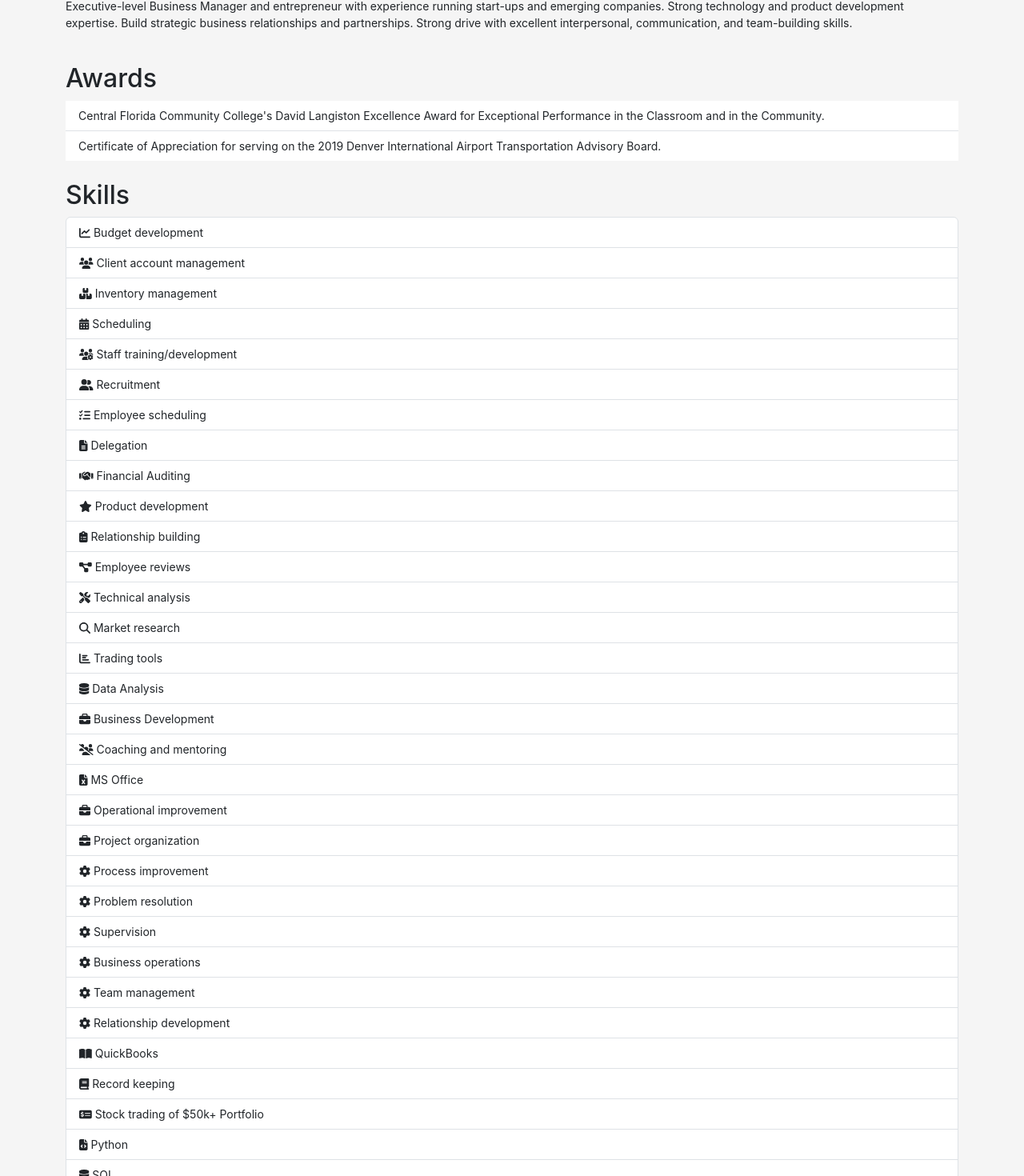
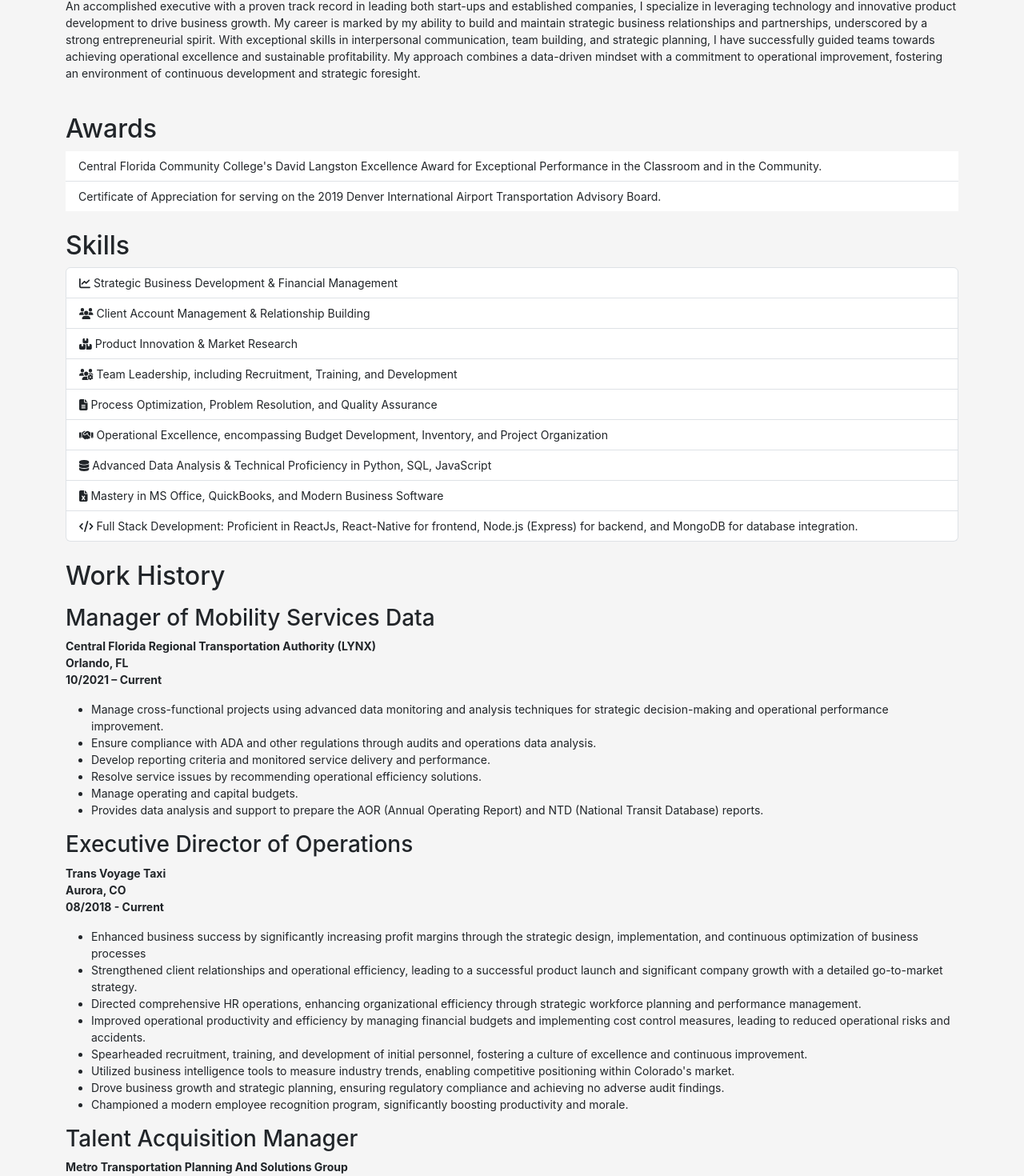
Before and after one commit to OldAlexhub/mohamedgad, a React (Create React App) app: page /aboutme in a window 1280 px wide. Shown: the part 937-2407 px from the top of the page at 80% size. Built offline with nearby package versions, Linux system fonts and the light colour scheme.

Commit message:
minor updates

```diff
--- a/src/components/JobData.jsx
+++ b/src/components/JobData.jsx
@@ -21,33 +21,14 @@ const Data = [
     location: "Aurora, CO",
     dates: "08/2018 - Current",
     responsibilities: [
-      "Devised, deployed and monitored processes to boost long-term business success and increase profit levels 23%.",
-      "Developed and implemented business processes.",
-      "Cultivated and strengthened lasting client relationships using account management.",
-      "Created, managed and executed business plan and communicated company vision and objectives to motivate teams.",
-      "Directed HR operations, including strategic workforce planning, goal cascading, performance management, staffing and benefits administration.",
-      "Managed purchasing, sales, marketing and customer account operations efficiently.",
-      "Led company to successful product launch and growth by developing initial product roadmap and go-to-market strategy.",
-      "Enhanced operational efficiency and productivity by managing budgets and accounts.",
-      "Reduced operational risks while organizing safety classes and customer service classes. As a result, reduced the number of accidents to 1 accident for the year of 2020 and only 2 accidents in 2019.",
-      "Tracked employee attendance and punctuality, addressing repeat problems quickly to prevent long-term habits.",
-      "Recruited, hired and trained initial personnel, working to establish key internal functions and outline scope of positions for new organization.",
-      "Observed each employee's individual strengths and initiated mentoring program to improve areas of weakness.",
-      "Established and administered annual budget with effective controls to prevent overages, minimize burn rate and support sustainability objectives.",
-      "Upheld great standards of leadership for employees, consistently leading by example for best-in-class.",
-      "Measuring industry trends to set proper measurements for competition. Through business intelligence tools and skills, I was able to compete with the largest companies within the state of Colorado.",
-      "Improved brand awareness by monitoring all marketing campaigns and fostering membership acquisitions and business development.",
-      "Drove year-over-year business growth while leading operations, strategic vision and long-range planning.",
-      "Reduced financial inconsistencies while assessing and verifying billing invoices and expense reports.",
-      "Applied performance data to evaluate and improve operations, target current business conditions and forecast needs.",
-      "Enhanced and redefined organizational structure to maintain company's competitive edge across territories.",
-      "Designed modern employee recognition program which boosted productivity and improved morale.",
-      "Chaired weekly meetings with executive leadership to identify opportunities for improvement, establish milestones and tailor products to individual markets.",
-      "Supported top-level decision-making and strategy planning, forging productive relationships with top leaders and serving as key advocate for various personnel issues.",
-      "Reduced budgetary expenditures by effectively negotiating contracts for more advantageous terms.",
-      "Fostered work culture of collaboration and inclusion to increase morale and reduce turnover.",
-      "Exercised appropriate cost control to meet budget restrictions and maximize profitability.",
-      "Achieved regulatory compliance with no adverse audit findings for facilities, documentation compliance or safety.",
+      "Enhanced business success by significantly increasing profit margins through the strategic design, implementation, and continuous optimization of business processes",
+      "Strengthened client relationships and operational efficiency, leading to a successful product launch and significant company growth with a detailed go-to-market strategy.",
+      "Directed comprehensive HR operations, enhancing organizational efficiency through strategic workforce planning and performance management.",
+      "Improved operational productivity and efficiency by managing financial budgets and implementing cost control measures, leading to reduced operational risks and accidents.",
+      "Spearheaded recruitment, training, and development of initial personnel, fostering a culture of excellence and continuous improvement.",
+      "Utilized business intelligence tools to measure industry trends, enabling competitive positioning within Colorado's market.",
+      "Drove business growth and strategic planning, ensuring regulatory compliance and achieving no adverse audit findings.",
+      "Championed a modern employee recognition program, significantly boosting productivity and morale.",
     ],
   },
   {
@@ -57,19 +38,11 @@ const Data = [
     location: "Denver, CO",
     dates: "04/2017 - 05/2018",
     responsibilities: [
-      "Developed communication and marketing plan and leveraged talent acquisition tools, resources and campaigns to source and attract top talent.",
-      "Sourced and screened candidates for managerial roles and worked with hiring managers to coordinate interviews, offers and onboarding.",
-      "Promoted increased focus on internal talent mobility and emerging talent across organization.",
-      "Identified and created recruitment and administrative performance metrics and data to analyze trends, drive change and assess progress.",
-      "Leveraged employee referrals, direct sourcing, Internet applications and recruitment agencies to source candidates for positions.",
-      "Acted as brand ambassador to educate candidates on culture, career growth, benefits and advantages of working for company.",
-      "Created onboarding solutions to tailor options for independent contractors hiring needs.",
-      "Reviewed employment applications and background check reports to facilitate hiring process.",
-      "Conducted compensation conversations with human resources and hiring managers to foster internal and external equity.",
-      "Optimized sourcing networks and used proactive methods to direct source candidates.",
-      "Evaluated resumes, interviewed and presented qualified candidates to hiring managers and solicited feedback to refine recruiting strategy.",
-      "Partnered with the Company's COO to create effective talent acquisition training materials that supported culture and performance objectives.",
-      "Created and drove talent acquisition and job placement strategies to attract diverse candidates.",
+      "Developed and executed a comprehensive communication and marketing plan to attract top talent, leveraging diverse sourcing channels including employee referrals, direct sourcing, and recruitment agencies.",
+      "Enhanced talent acquisition processes, focusing on internal mobility, emerging talent, and creating performance metrics to drive organizational change and assess effectiveness.",
+      "Served as a brand ambassador, highlighting the company's culture, career growth opportunities, and benefits to educate and attract candidates.",
+      "Introduced tailored onboarding solutions and collaborated closely with the COO to develop training materials that align with the company’s culture and performance goals.",
+      "Implemented strategic talent acquisition and job placement strategies, emphasizing diversity and optimizing sourcing networks to proactively identify and engage qualified candidates.",
     ],
   },
   {
@@ -79,21 +52,16 @@ const Data = [
     location: "Denver, CO",
     dates: "03/2016 - 04/2017",
     responsibilities: [
-      "Helped starting up the company along the side with its departments and employment needs.",
-      "Applied performance data to evaluate and improve operations, target current business conditions and forecast needs.",
-      "Developed value-added solutions and approaches by leveraging trends in customer marketplaces and industries.",
-      "Delivered business strategy and developed systems and procedures to improve operational quality and team efficiency.",
-      "Organized budgets, oversaw P&Ls and achieved margin targets consistently to stay on track with growth plans.",
-      "Devised and deployed successful marketing strategies, dramatically boosting store ranking.",
-      "Supported regulatory compliance by overseeing all audits to verify protocol adherence.",
-      "Created, managed and executed business plan and communicated company vision and objectives to motivate teams.",
-      "Boosted productivity by consolidating material planning, data collecting, payroll and accounting programs into one main system.",
-      "Identified and capitalized on community business opportunities with effective networking.",
-      "Enforced quality assurance protocols to deliver ideal customer experiences.",
-      "Reviewed performance data to monitor and measure productivity, goal progress and activity levels.",
-      "Created employee handbook and a driver manual.",
-      "Developed effective business plans to align strategic decisions with long-term objectives.",
-      "Improved brand awareness by monitoring all marketing campaigns and fostering membership acquisitions and business development.",
+      "Instrumental in the startup phase, establishing departments and meeting employment needs.",
+      "Utilized performance data to enhance operations, adapting to market trends for operational excellence.",
+      "Developed and executed business strategies, improving operational quality and efficiency.",
+      "Managed financials, from budgeting to P&L oversight, aligning with growth objectives.",
+      "Innovated marketing strategies, significantly enhancing brand positioning.",
+      "Ensured compliance through diligent audit oversight.",
+      "Unified essential business systems to boost overall productivity.",
+      "Cultivated community relations to explore business opportunities.",
+      "Implemented quality assurance standards to ensure customer satisfaction.",
+      "Authored key operational manuals, fostering a cohesive organizational culture.",
     ],
   },
   {
@@ -103,15 +71,14 @@ const Data = [
     location: "Denver, CO",
     dates: "02/2014 - 03/2016",
     responsibilities: [
-      "Applied performance data to evaluate and improve operations, target current business conditions and forecast needs.",
-      "Delivered business strategy and developed systems and procedures to improve operational quality and team efficiency.",
-      "Developed value-added solutions and approaches by leveraging trends in customer marketplaces and industries.",
-      "Organized budgets, oversaw P&Ls and achieved margin targets consistently to stay on track with growth plans.",
-      "Boosted productivity by consolidating material planning, data collecting, payroll and accounting programs into one main system.",
-      "Reduced corporate risk by managing shrink processes and controlling inventory levels.",
-      "Managed budget implementations, employee reviews, training, schedules and contract negotiations.",
-      "Reviewed performance data to monitor and measure productivity, goal progress and activity levels.",
-      "Enforced quality assurance protocols to deliver ideal customer experiences.",
+      "Leveraged performance data to refine operations and align with evolving business and market requirements.",
+      "Formulated and executed business strategies to enhance operational quality and team productivity.",
+      "Innovated solutions by analyzing market trends, improving service delivery and operational efficiency.",
+      "Managed financials meticulously, achieving targets through budget oversight and P&L management.",
+      "Enhanced productivity by integrating key systems, streamlining payroll, accounting, and material planning.",
+      "Mitigated risk by optimizing inventory management and shrinkage control.",
+      "Conducted comprehensive employee management, including performance reviews, training, and scheduling.",
+      "Applied quality assurance standards to ensure superior customer experiences.",
     ],
   },
   {
@@ -121,25 +88,14 @@ const Data = [
     location: "Arvada, CO",
     dates: "08/2012 - 07/2014",
     responsibilities: [
-      "Coordinated weekly conferences with store associates to communicate sales and customer service goals.",
-      "Reviewed performance data to monitor and measure productivity, goal progress and activity levels.",
-      "Set, enforced and optimized internal policies to maintain efficiency and responsiveness to demands.",
-      "Set effective store schedules based on forecasted customer levels, individual employee knowledge and service requirements.",
-      "Promoted team collaboration, performance and efficiency by fostering healthy environments focused on mutual success.",
-      "Applied performance data to evaluate and improve operations, target current business conditions and forecast needs.",
-      "Evaluated suppliers by assessing quality, timeliness and compliance of deliveries to maintain tight cost controls and maximize business operational efficiency.",
-      "Addressed and resolved strategy issues to support sales management and guide business direction.",
-      "Achieved consistent budget targets with optimal expense controls and elimination of unnecessary waste.",
-      "Rotated merchandise and displays to feature new products and promotions.",
-      "Established and administered annual budget with effective controls to prevent overages, minimize burn rate and support sustainability objectives.",
-      "Analyzed and interpreted store trends with QuickBooks to facilitate planning.",
-      "Developed new store location from ground up by hiring and training efficient team.",
-      "Provided excellent customer service, promoting membership loyalty and increasing customer satisfaction rates.",
-      "Minimized on-site cash with frequent deposits and high accuracy in predicting operations.",
-      "Supervised and effectively trained 32 employees to decrease process lags and boost productivity.",
-      "Managed weekly inventory transactions by creating templates to track optimal food and beverage stock.",
-      "Promoted business strategy by implementing improvements based on guest feedback.",
-      "Protected store from loss or theft by setting and enforcing clear security policies.",
+      "Orchestrated weekly meetings to set sales and service objectives, enhancing team alignment and performance.",
+      "Utilized performance data for continuous operational improvements, addressing real-time business needs.",
+      "Developed and enforced policies to boost efficiency and adaptability, with strategic scheduling to meet customer demands.",
+      "Enhanced team dynamics and productivity through a culture of collaboration and mutual success.",
+      "Assessed supplier performance for cost efficiency, contributing to operational excellence.",
+      "Directed sales strategies and budget management, achieving financial targets and sustainability.",
+      "Led the development of a new store, from location selection to team building, ensuring customer service excellence.",
+      "Implemented security measures to safeguard assets, alongside innovative strategies for inventory management and customer feedback utilization.",
     ],
   },
 ];
--- a/src/components/Layout.jsx
+++ b/src/components/Layout.jsx
@@ -8,6 +8,7 @@ import {
   ProjectOutlined,
   FundProjectionScreenOutlined,
   StockOutlined,
+  FileSearchOutlined,
 } from "@ant-design/icons";
 
 const { Header } = Layout;
@@ -36,6 +37,9 @@ const LayoutComponent = () => {
           <Menu.Item key="6" icon={<ProjectOutlined />}>
             <Link to="/projects">Projects</Link>
           </Menu.Item>
+          <Menu.Item key="7" icon={<FileSearchOutlined />}>
+            <Link to="/articles">Articles</Link>
+          </Menu.Item>
         </Menu>
       </Header>
 
--- a/src/components/Skills.jsx
+++ b/src/components/Skills.jsx
@@ -2,194 +2,61 @@ import {
   faChartLine,
   faUsers,
   faBoxes,
-  faCalendarAlt,
   faUsersCog,
-  faUserFriends,
-  faTasks,
   faFileAlt,
   faHandshake,
-  faStar,
-  faClipboardList,
-  faProjectDiagram,
-  faTools,
-  faSearch,
-  faChartBar,
   faDatabase,
   faCode,
-  faFileCode,
   faFileExcel,
-  faMoneyCheckAlt,
-  faBook,
-  faBookOpen,
-  faBriefcase,
-  faUsersSlash,
-  faCog,
 } from "@fortawesome/free-solid-svg-icons";
 
 const skills = [
   {
     id: 1,
-    skill: "Budget development",
+    skill: " Strategic Business Development & Financial Management",
     icon: faChartLine,
   },
   {
     id: 2,
-    skill: "Client account management",
+    skill: " Client Account Management & Relationship Building",
     icon: faUsers,
   },
   {
     id: 3,
-    skill: "Inventory management",
+    skill: " Product Innovation & Market Research",
     icon: faBoxes,
   },
   {
     id: 4,
-    skill: "Scheduling",
-    icon: faCalendarAlt,
+    skill: "	Team Leadership, including Recruitment, Training, and Development",
+    icon: faUsersCog,
   },
   {
     id: 5,
-    skill: "Staff training/development",
-    icon: faUsersCog,
+    skill: "	Process Optimization, Problem Resolution, and Quality Assurance",
+    icon: faFileAlt,
   },
   {
     id: 6,
-    skill: "Recruitment",
-    icon: faUserFriends,
+    skill:
+      " Operational Excellence, encompassing Budget Development, Inventory, and Project Organization",
+    icon: faHandshake,
   },
   {
     id: 7,
-    skill: "Employee scheduling",
-    icon: faTasks,
+    skill:
+      "	Advanced Data Analysis & Technical Proficiency in Python, SQL, JavaScript",
+    icon: faDatabase,
   },
   {
     id: 8,
-    skill: "Delegation",
-    icon: faFileAlt,
+    skill: "	Mastery in MS Office, QuickBooks, and Modern Business Software",
+    icon: faFileExcel,
   },
   {
     id: 9,
-    skill: "Financial Auditing",
-    icon: faHandshake,
-  },
-  {
-    id: 10,
-    skill: "Product development",
-    icon: faStar,
-  },
-  {
-    id: 11,
-    skill: "Relationship building",
-    icon: faClipboardList,
-  },
-  {
-    id: 12,
-    skill: "Employee reviews",
-    icon: faProjectDiagram,
-  },
-  {
-    id: 13,
-    skill: "Technical analysis",
-    icon: faTools,
-  },
-  {
-    id: 14,
-    skill: "Market research",
-    icon: faSearch,
-  },
-  {
-    id: 15,
-    skill: "Trading tools",
-    icon: faChartBar,
-  },
-  {
-    id: 16,
-    skill: "Data Analysis",
-    icon: faDatabase,
-  },
-  {
-    id: 17,
-    skill: "Business Development",
-    icon: faBriefcase,
-  },
-  {
-    id: 18,
-    skill: "Coaching and mentoring",
-    icon: faUsersSlash,
-  },
-  {
-    id: 19,
-    skill: "MS Office",
-    icon: faFileExcel,
-  },
-  {
-    id: 20,
-    skill: "Operational improvement",
-    icon: faBriefcase,
-  },
-  {
-    id: 21,
-    skill: "Project organization",
-    icon: faBriefcase,
-  },
-  {
-    id: 22,
-    skill: "Process improvement",
-    icon: faCog,
-  },
-  {
-    id: 23,
-    skill: "Problem resolution",
-    icon: faCog,
-  },
-  {
-    id: 24,
-    skill: "Supervision",
-    icon: faCog,
-  },
-  {
-    id: 25,
-    skill: "Business operations",
-    icon: faCog,
-  },
-  {
-    id: 26,
-    skill: "Team management",
-    icon: faCog,
-  },
-  {
-    id: 27,
-    skill: "Relationship development",
-    icon: faCog,
-  },
-  {
-    id: 28,
-    skill: "QuickBooks",
-    icon: faBookOpen,
-  },
-  {
-    id: 29,
-    skill: "Record keeping",
-    icon: faBook,
-  },
-  {
-    id: 30,
-    skill: "Stock trading of $50k+ Portfolio",
-    icon: faMoneyCheckAlt,
-  },
-  {
-    id: 31,
-    skill: "Python",
-    icon: faFileCode,
-  },
-  {
-    id: 32,
-    skill: "SQL",
-    icon: faDatabase,
-  },
-  {
-    id: 33,
-    skill: "JavaScript",
+    skill:
+      " Full Stack Development: Proficient in ReactJs, React-Native for frontend, Node.js (Express) for backend, and MongoDB for database integration.",
     icon: faCode,
   },
 ];
--- a/src/routes/AboutMe.jsx
+++ b/src/routes/AboutMe.jsx
@@ -20,11 +20,18 @@ const AboutMe = () => {
         <Col>
           <h2>Professional Summary</h2>
           <p>
-            Executive-level Business Manager and entrepreneur with experience
-            running start-ups and emerging companies. Strong technology and
-            product development expertise. Build strategic business
-            relationships and partnerships. Strong drive with excellent
-            interpersonal, communication, and team-building skills.
+            An accomplished executive with a proven track record in leading both
+            start-ups and established companies, I specialize in leveraging
+            technology and innovative product development to drive business
+            growth. My career is marked by my ability to build and maintain
+            strategic business relationships and partnerships, underscored by a
+            strong entrepreneurial spirit. With exceptional skills in
+            interpersonal communication, team building, and strategic planning,
+            I have successfully guided teams towards achieving operational
+            excellence and sustainable profitability. My approach combines a
+            data-driven mindset with a commitment to operational improvement,
+            fostering an environment of continuous development and strategic
+            foresight.
           </p>
         </Col>
       </Row>
@@ -33,7 +40,7 @@ const AboutMe = () => {
           <h2>Awards</h2>
           <ListGroup variant="flush">
             <ListGroup.Item>
-              Central Florida Community College's David Langiston Excellence
+              Central Florida Community College's David Langston Excellence
               Award for Exceptional Performance in the Classroom and in the
               Community.
             </ListGroup.Item>
--- a/src/routes/Projects.jsx
+++ b/src/routes/Projects.jsx
@@ -1,6 +1,7 @@
 import React, { useEffect, useState } from "react";
 import { Link } from "react-router-dom";
 import axios from "axios";
+import "../styles/Cards.css";
 
 const Projects = () => {
   const [projects, setProjects] = useState([]);
--- /dev/null
+++ b/src/styles/Cards.css
@@ -0,0 +1,13 @@
+.card {
+  height: 100%;
+}
+
+.card-body {
+  height: calc(100% - 143px); /* Adjust as needed based on your card content */
+  overflow: hidden;
+}
+
+.card-img-top {
+  height: 200px; /* Adjust as needed based on your image aspect ratio */
+  object-fit: cover;
+}
```
Also changed, not shown: src/components/Hero.jsx (+56 -10 lines), src/styles/Hero.css (added, +47 -0 lines).
